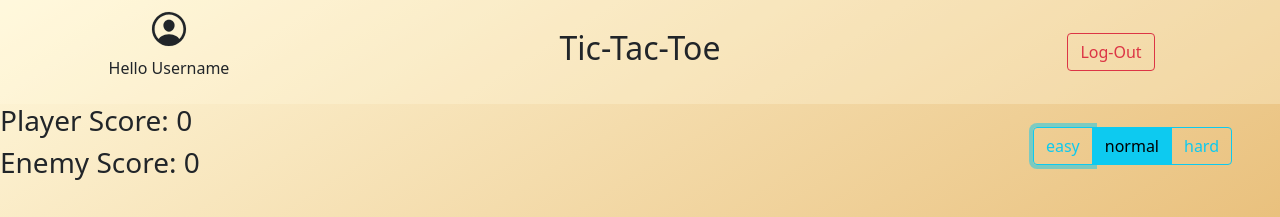
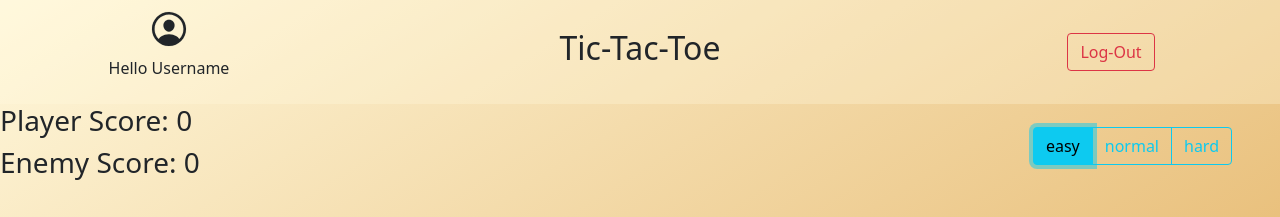
Before and after one commit to Rianto21/Web-Design, a plain HTML site: page Tic-tac-toe/index.html in a window 1280 px wide. Both pictures are taken after a click on the button "easy". Shown: the top 217 px of the page. Drawn offline with nearby package versions, Linux system fonts and the light colour scheme.

Commit message:
function level button

```diff
--- a/Tic-tac-toe/index.html
+++ b/Tic-tac-toe/index.html
@@ -34,9 +34,9 @@
     </div>
     <div class="col text-end me-5">
       <div class="btn-group">
-        <button class="btn btn-outline-info level">easy</button>
-        <button class="btn btn-outline-info level active">normal</button>
-        <button class="btn btn-outline-info level">hard</button>
+        <button id="easy" class="btn btn-outline-info level">easy</button>
+        <button id="normal" class="btn btn-outline-info level active">normal</button>
+        <button id="hard" class="btn btn-outline-info level">hard</button>
       </div>
     </div>
   </div>
--- a/Tic-tac-toe/index.js
+++ b/Tic-tac-toe/index.js
@@ -249,7 +249,9 @@ const winningcomb = [
   [7,8,9]
 ]
 const resetgame = document.getElementById('reset');
-const levelai = document.querySelectorAll('.level')
+const levelai = document.querySelectorAll('.level');
+// const activelevel = document.querySelector('.active');
+// console.log(activelevel.innerHTML)
 
 const tictactoevariable = new ticTacToe([],[], winningcomb, 'normal');
 
@@ -263,8 +265,11 @@ buttonelement.forEach(button => {
 
 levelai.forEach(button => {
   button.onclick = function () {
-    let x = document.getElementsByClassName('active')
-    x.classList.remove('active')
+    document.querySelector('.active').classList.remove('active')
+    this.classList.add('active')
+    tictactoevariable.level = this.innerHTML
+    tictactoevariable.playAgain()
+    console.log(tictactoevariable.level)
   }
 })
 
```
